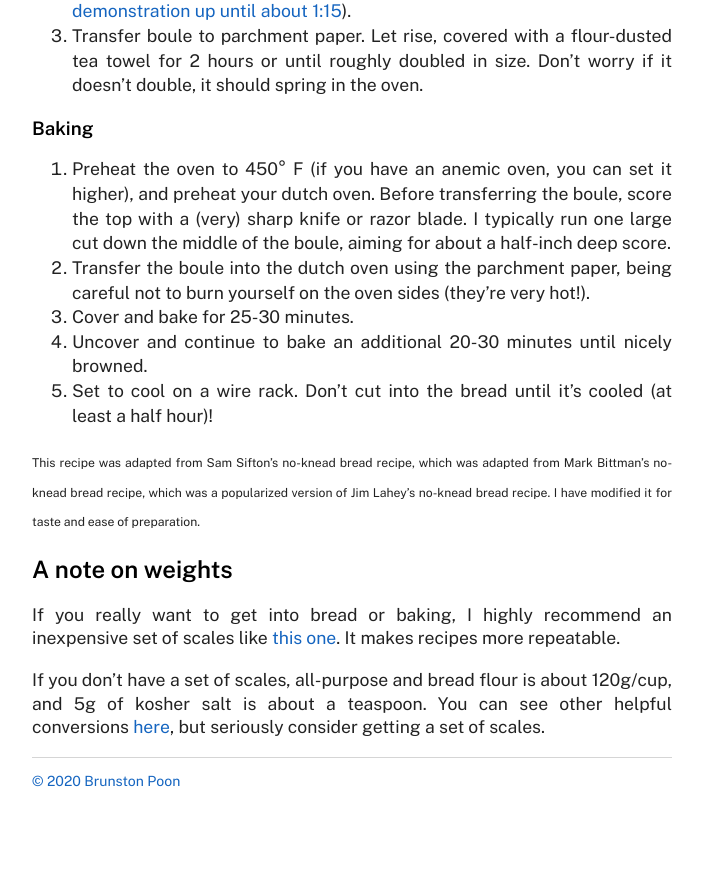
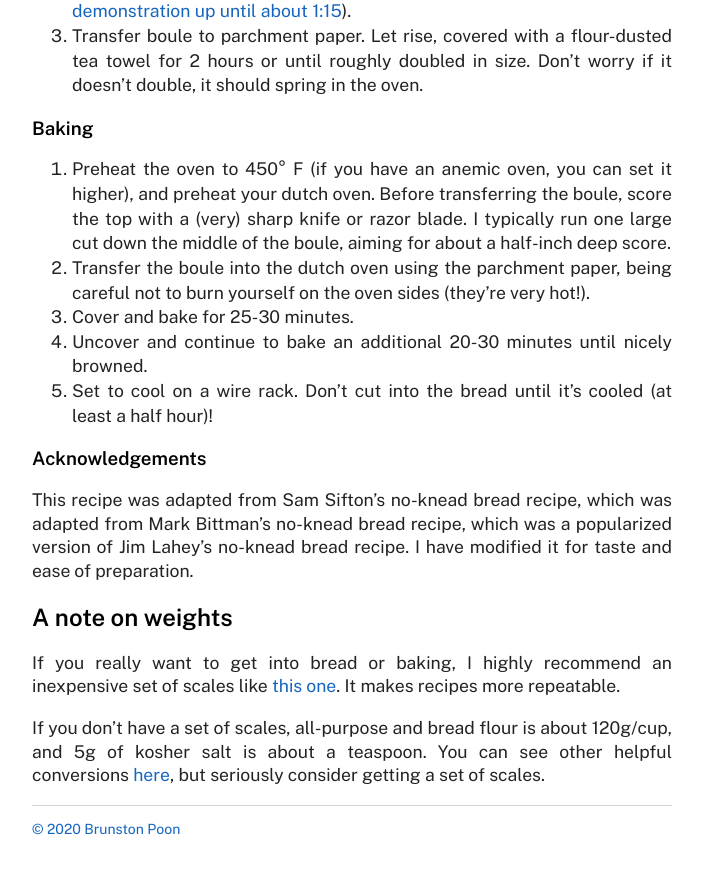
Before and after one commit to brunston/bread, a Jekyll site: the page built from index.md, in a window 1280 px wide and 900 px high, scrolled down 2306 px. Shown: the top 874 px of the window, without its empty margins (288-991 px from the left). Built offline with Jekyll 4.4.1, drawn with Linux system fonts in a browser that asks for light colours; before the commit the page ends 3158 px from its top, so only the background shows below that.

Commit message:
big shoulders

```diff
--- a/index.md
+++ b/index.md
@@ -71,7 +71,9 @@ A boule is the rounded shape of a common handmade loaf. What we're trying to do
 4. Uncover and continue to bake an additional 20-30 minutes until nicely browned.
 5. Set to cool on a wire rack. Don't cut into the bread until it's cooled (at least a half hour)!
 
-<sup><sub>This recipe was adapted from Sam Sifton's no-knead bread recipe, which was adapted from Mark Bittman's no-knead bread recipe, which was a popularized version of Jim Lahey's no-knead bread recipe. I have modified it for taste and ease of preparation.</sub></sup>
+### Acknowledgements
+
+This recipe was adapted from Sam Sifton's no-knead bread recipe, which was adapted from Mark Bittman's no-knead bread recipe, which was a popularized version of Jim Lahey's no-knead bread recipe. I have modified it for taste and ease of preparation.
 
 ## A note on weights
 
```
